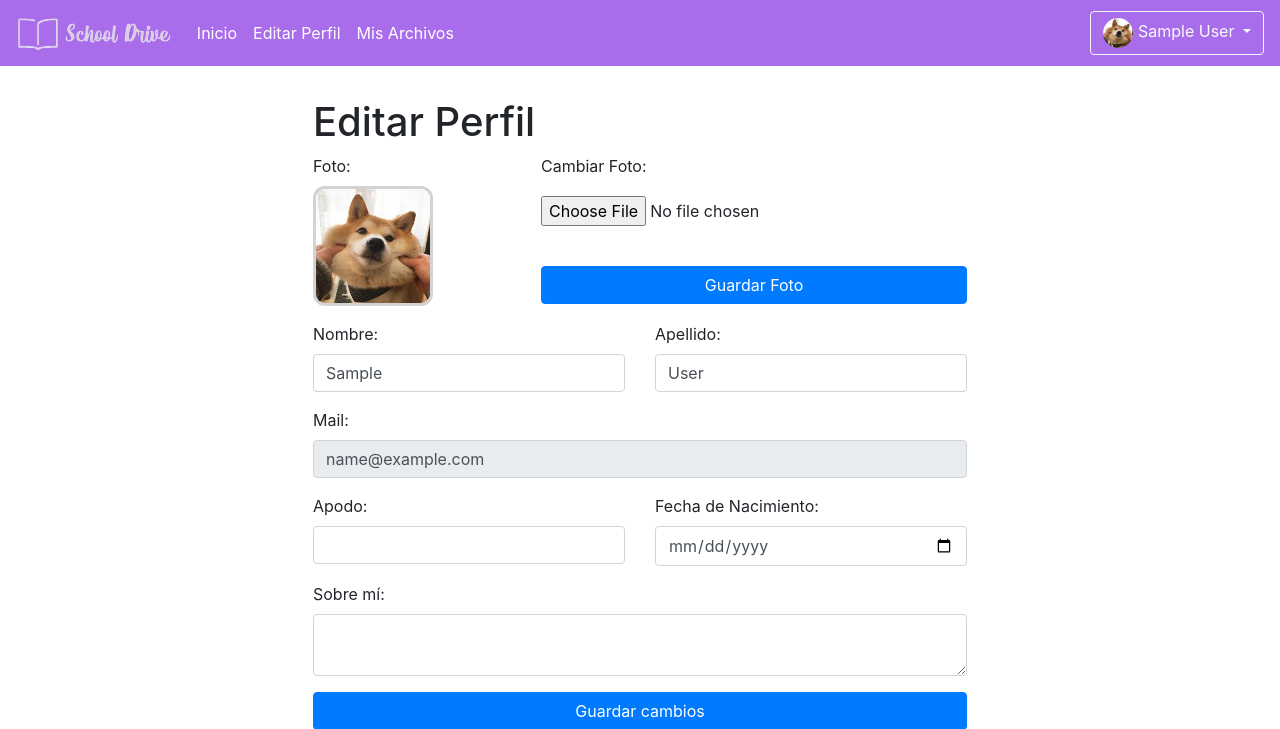
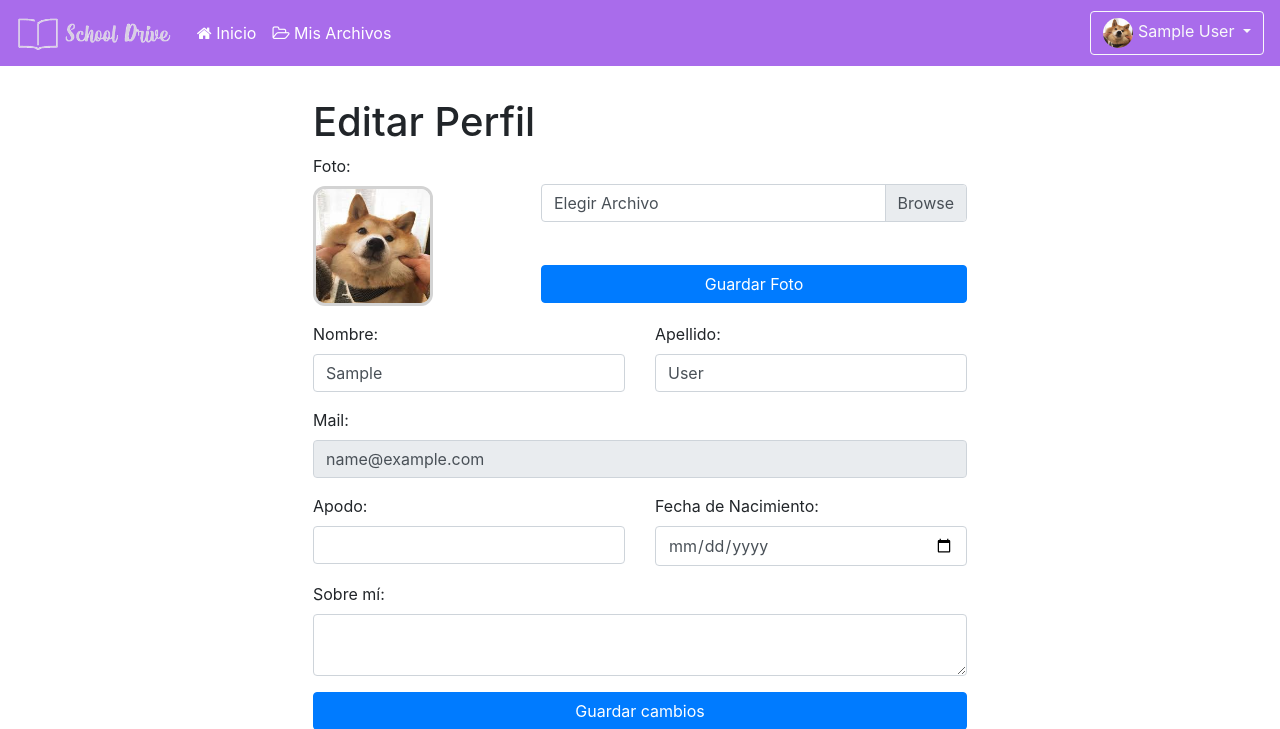
Before and after one commit to DCC-CC4401/SchoolDrive, a Django app: page /profile in a window 1280 px wide. Shown: the top 729 px of the page. Run offline with Django 3.2, Linux system fonts and the light colour scheme; the visitor is signed in with stand-in values (Sample User, id 1); some libraries are stand-ins or nearby versions.

Commit message:
Icons Added
se añaden iconos para mejorar interfaz

```diff
--- a/drive/static/drive/css/style.css
+++ b/drive/static/drive/css/style.css
@@ -227,3 +227,8 @@ text-decoration:none;
   height: 30px;
   border-radius: 100%;
 }
+
+@font-face {
+  font-family: sunny;
+  src: url(../fonts/SunnyCloudy-One.ttf);
+}
--- a/drive/templates/drive/datafiles.html
+++ b/drive/templates/drive/datafiles.html
@@ -68,7 +68,9 @@
 
             <div class="col-md-9 animated fadeInRight">
                 <form id="eliminar" method="post" enctype="multipart/form-data">
-                    <button type="submit" name="deleteFiles" class="btn btn-danger" style="position: relative; margin-left: 90%;">Eliminar Seleccionados</button>
+                    <button type="submit" name="deleteFiles" class="btn btn-danger" style="position: relative; margin-left: 100%;">
+                        <i class="fa fa-trash"></i> Eliminar
+                    </button>
                     {% csrf_token %}
                     <div class="row">
                         <div class="col-lg-12">
--- a/drive/templates/drive/menu.html
+++ b/drive/templates/drive/menu.html
@@ -5,6 +5,7 @@
     <title>{% block title %}{% endblock %}</title>
     <link rel="stylesheet" href="https://maxcdn.bootstrapcdn.com/bootstrap/4.0.0/css/bootstrap.min.css" integrity="sha384-Gn5384xqQ1aoWXA+058RXPxPg6fy4IWvTNh0E263XmFcJlSAwiGgFAW/dAiS6JXm" crossorigin="anonymous">
     <link rel="stylesheet" type="text/css" href="https://maxcdn.bootstrapcdn.com/font-awesome/4.7.0/css/font-awesome.min.css">
+    <link href="https://fonts.googleapis.com/icon?family=Material+Icons" rel="stylesheet">
     {% load static %}
     <link rel="stylesheet"  href="{% static 'drive/css/style.css' %}">
     <script src="https://code.jquery.com/jquery-3.4.1.slim.min.js" integrity="sha384-J6qa4849blE2+poT4WnyKhv5vZF5SrPo0iEjwBvKU7imGFAV0wwj1yYfoRSJoZ+n" crossorigin="anonymous"></script>
@@ -31,26 +32,10 @@
             <ul class="navbar-nav mr-auto">
                 {% if user.is_authenticated %}
                 <li class="nav-item">
-                    <a class="nav-link" href="/" style="color: white;">Inicio <span class="sr-only">(current)</span></a>
+                    <a class="nav-link" href="/" style="color: white; "><i class="fa fa-home"></i> Inicio <span class="sr-only">(current)</span></a>
                 </li>
-
                 <li class="nav-item">
-                    <a class="nav-link" href="/profile" style="color: white;">Editar Perfil</a>
-                </li>
-
-                <!-- <li class="nav-item dropdown">
-                    <a class="nav-link dropdown-toggle" href="#" id="navbarDropdown" role="button" data-toggle="dropdown" aria-haspopup="true" aria-expanded="false">
-                    Dropdown
-                    </a>
-                    <div class="dropdown-menu" aria-labelledby="navbarDropdown">
-                        <a class="dropdown-item" href="#">Action</a>
-                        <a class="dropdown-item" href="#">Another action</a>
-                        <div class="dropdown-divider"></div>
-                        <a class="dropdown-item" href="#">Something else here</a>
-                    </div>
-                </li> -->
-                <li class="nav-item">
-                    <a class="nav-link" href="/files" style="color: white;" >Mis Archivos</a>
+                    <a class="nav-link" href="/files" style="color: white;" > <i class="fa fa-folder-open-o"></i> Mis Archivos</a>
                 </li>
                 {% endif %}
             </ul>
@@ -88,7 +73,13 @@
                             {{ user.apodo }} <br>
                             {{ user.email }}
                         </div>
-                      <a class="dropdown-item" href="{% url 'logout' %}" type="button">Cerrar Sesión</a>
+                        <a class="dropdown-item" href="/profile">
+                            <i class="fa fa-cog"></i> Editar Perfil
+                        </a>
+                        <div class="dropdown-divider"></div>
+                        <a class="dropdown-item" href="{% url 'logout' %}" type="button">
+                            <i class="fa fa-power-off"></i> Cerrar Sesión
+                        </a>
                     </div>
                 </div>
                 {% endif %}
--- a/drive/templates/drive/profile.html
+++ b/drive/templates/drive/profile.html
@@ -31,9 +31,15 @@
                         {% endif %}
                     </div>
                     <div class="col">
-                        <label for="exampleFormControlFile1">Cambiar Foto:</label>
-                        <input name="adjunto" type="file" class="form-control-file" id="exampleFormControlFile1" style="margin-top: 10px;" required>
-                        <button type="submit" name="profilepic" class="btn btn-primary" style="margin-top: 40px; width: 100%;">Guardar Foto</button>
+                        <div class="custom-file" lang="es" style="margin-top: 30px;">
+                            <br>
+                            <label class="custom-file-label" for="archivo">Elegir Archivo</label>
+                            <input style="width:100%;" type="file" class="custom-file-input" name="adjunto" id="archivo" required>
+                            <span id="archivospanError" style="display: none;" >Debes seleccionar un archivo</span>
+                        </div>
+                        <!-- <label for="exampleFormControlFile1">Cambiar Foto:</label>
+                        <input name="adjunto" type="file" class="form-control-file" id="exampleFormControlFile1" style="margin-top: 10px;" required> -->
+                        <button type="submit" name="profilepic" class="btn btn-primary" style="margin-top: 30px; width: 100%;">Guardar Foto</button>
                     </div>
                 </div>
             </form>
```
Also changed, not shown: drive/migrations/0011_auto_20200624_1016.py (added), drive/static/drive/fonts/CandyCake.ttf (added), drive/static/drive/fonts/SunnyCloudy-One.ttf (added).
